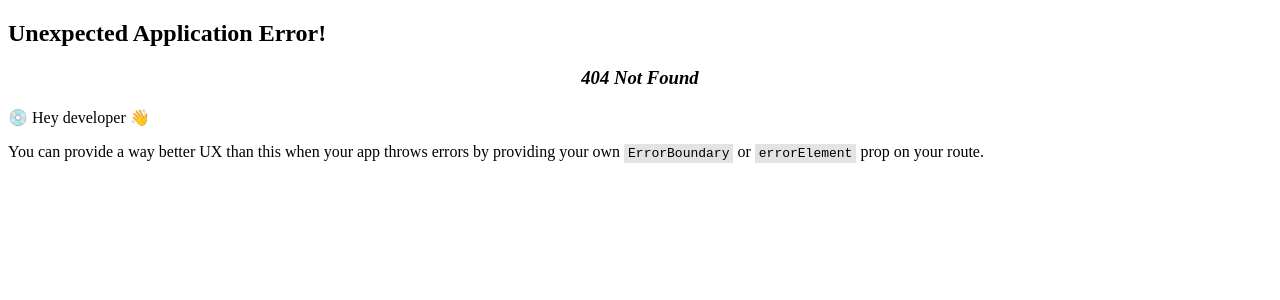
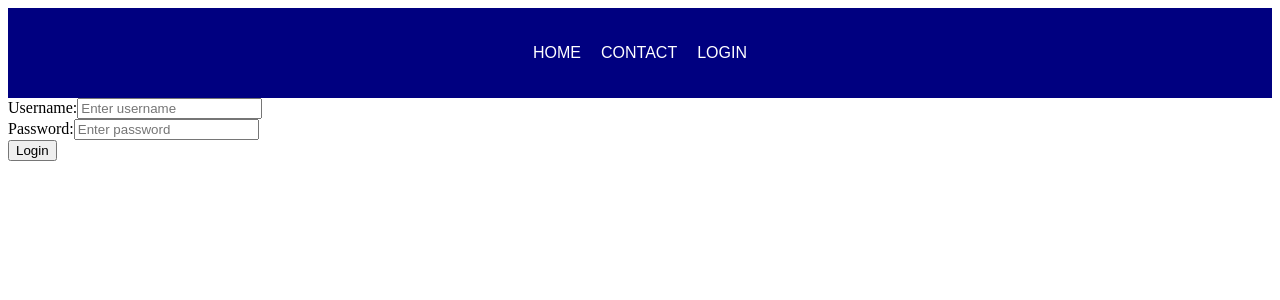
Before and after one commit to cdurber90/crowdfunding_front_end, a React (Vite) app: page /login in a window 1280 px wide. Before the commit this address had no page. Shown: the top 300 px of the page. Built offline with nearby package versions, Linux system fonts and the light colour scheme.

Commit message:
Posting data to API done

```diff
--- /dev/null
+++ b/src/api/post-login.js
@@ -0,0 +1,27 @@
+async function postLogin(username, password) {
+    const url = `${import.meta.env.VITE_API_URL}/api-token-auth/`;
+    const response = await fetch(url, {
+        method: "POST",
+        headers: {
+            "Content-Type": "application/json",
+        },
+        body: JSON.stringify({
+            "username": username,
+            "password": password,
+        }),
+    });
+
+    if (!response.ok) {
+        const fallbackError = `Error trying to login`;
+
+        const data = await response.json().catch(() => {
+            throw new Error(fallbackError);
+        });
+
+        const errorMessage = data?.detail ?? fallbackError;
+        throw new Error(errorMessage);
+    }
+    return await response.json();
+}
+
+export default postLogin;
--- /dev/null
+++ b/src/components/LoginForm.jsx
@@ -0,0 +1,64 @@
+import { useState } from "react";
+    import { useNavigate } from "react-router-dom";
+
+import postLogin from "../api/post-login";
+
+
+function LoginForm() {
+    const navigate = useNavigate();
+
+    const [credentials, setCredentials] = useState({
+        username: "",
+        password: "",
+    });
+
+    const handleChange = (event) => {
+        const { id, value } = event.target;
+        setCredentials((prevCredentials) => ({
+            ...prevCredentials,
+            [id]: value,
+        }));
+    };
+
+    const handleSubmit = (event) => {
+        event.preventDefault();
+        if (credentials.username && credentials.password) {
+            postLogin(
+                credentials.username,
+                credentials.password
+            ).then((response) => {
+                window.localStorage.setItem("token", response.token);
+                navigate("/");
+            });
+        }
+    };
+
+
+    return (
+        <form>
+            <div>
+                <label htmlFor="username">Username:</label>
+                <input
+                    type="text"
+                    id="username"
+                    placeholder="Enter username"
+                    onChange={handleChange}
+                />
+            </div>
+            <div>
+                <label htmlFor="password">Password:</label>
+                <input
+                    type="password"
+                    id="password"
+                    placeholder="Enter password"
+                    onChange={handleChange}
+                />
+            </div>
+            <button type="submit" onClick={handleSubmit}>
+                Login
+            </button>
+        </form>
+    );
+}
+
+export default LoginForm;
--- a/src/main.jsx
+++ b/src/main.jsx
@@ -4,6 +4,7 @@
 
 import HomePage from './pages/HomePage';
 import ProjectPage from './pages/ProjectPage';
+import LoginPage from "./pages/LoginPage";
 
 import NavBar from './components/NavBar';
 
@@ -14,6 +15,7 @@
     children: [
       { path: "/", element: <HomePage /> },
       { path: "/project/:id", element: <ProjectPage /> },
+      { path: "/login", element: <LoginPage /> },
     ],
   },
 ]);
--- /dev/null
+++ b/src/pages/LoginPage.jsx
@@ -0,0 +1,7 @@
+import LoginForm from "../components/LoginForm";
+
+function LoginPage() {
+    return <LoginForm />
+}
+
+export default LoginPage;
```
